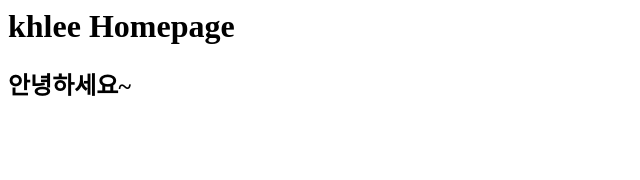
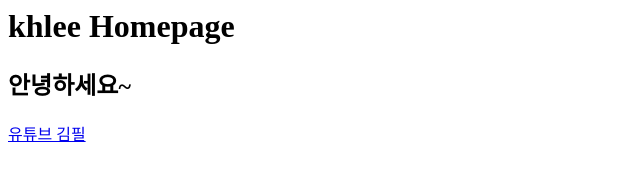
Before and after one commit to khlee2016/meta2022, a plain HTML site: page index.html in a window 1280 px wide. Shown: the whole page, without its empty margins (0-640 px from the left). Drawn offline with Linux system fonts and the light colour scheme.

Commit message:
Update index.html

```diff
--- a/index.html
+++ b/index.html
@@ -5,5 +5,6 @@
 <body>
   <h1>khlee Homepage</h1>
   <h2>안녕하세요~</h2>
+  <a href="youtube.html">유튜브 김필</a>
 </body>
 </html>
```
